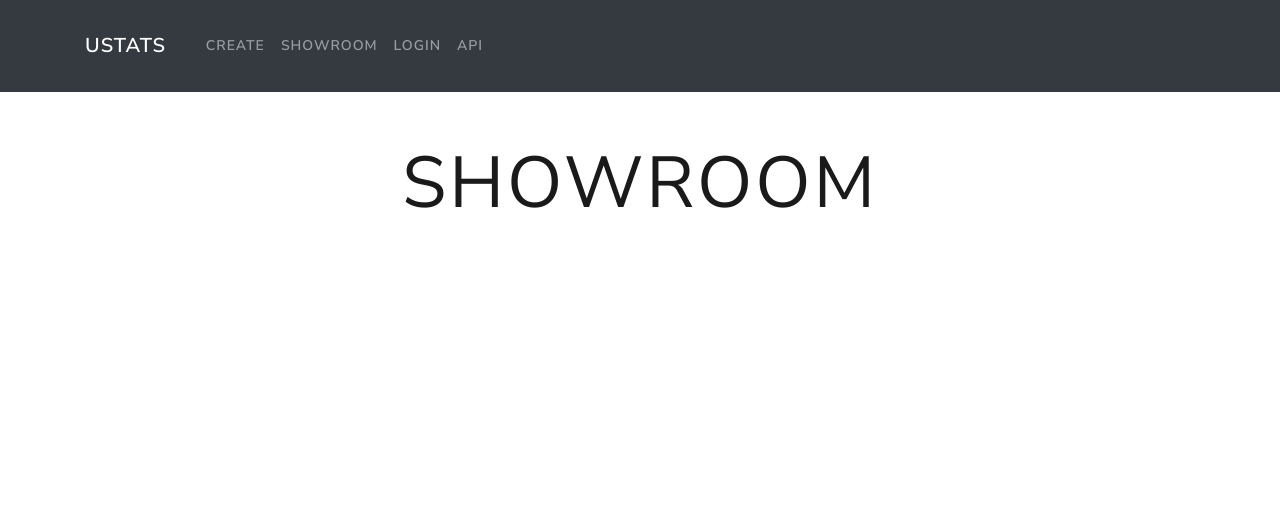
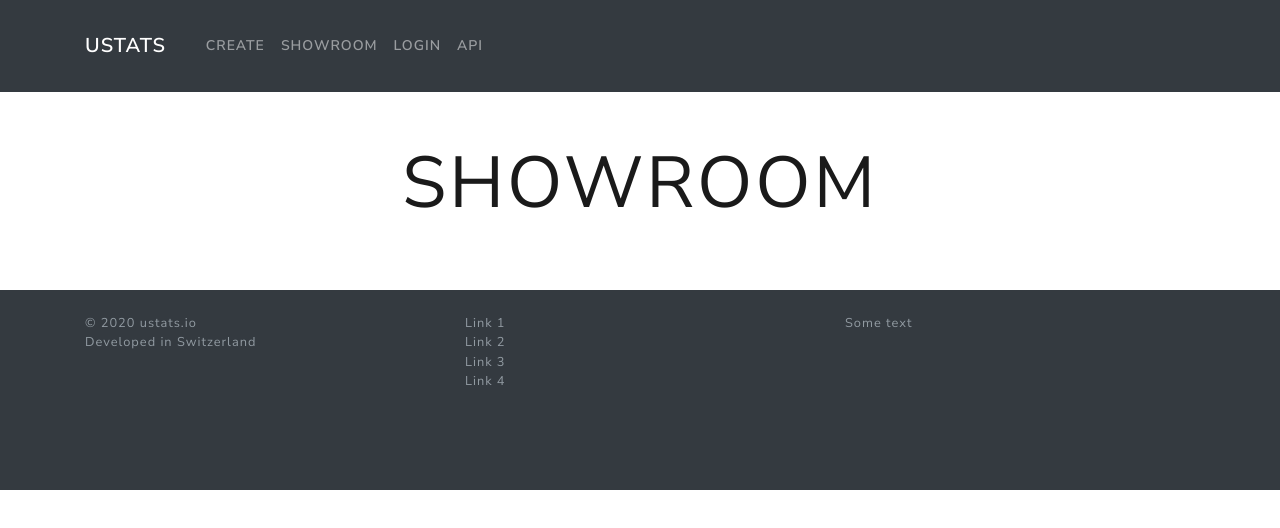
Before and after one commit to michelneeser/trackbase, a React (Create React App) app in the folder client/: page /showroom in a window 1280 px wide. Shown: the top 528 px of the page. Built offline with nearby package versions, Linux system fonts and the light colour scheme.

Commit message:
footer / cleaned up file structure / start page

```diff
--- a/client/src/App.js
+++ b/client/src/App.js
@@ -6,6 +6,7 @@ import Header from './components/home/Header';
 import Features from './components/home/Features';
 import Stat from './components/stat/Stat';
 import Showroom from './components/showroom/Showroom';
+import Footer from './components/common/Footer';
 
 import './App.scss';
 
@@ -32,6 +33,7 @@ class App extends React.Component {
               path="/showroom"
               component={Showroom} />
           </div>
+          <Route component={Footer} />
         </div>
       </Router>
     );
--- /dev/null
+++ b/client/src/components/common/Footer.js
@@ -0,0 +1,41 @@
+import React from 'react';
+import styled from 'styled-components';
+
+class Footer extends React.Component {
+  render() {
+    return (
+      <StyledFooter className="bg-dark text-light p-4">
+        <div className="container text-muted">
+          <div class="row">
+            <div class="col-md-4">
+              <p>&copy; 2020 ustats.io<br />Developed in Switzerland</p>
+            </div>
+            <div class="col-md-4">
+              <p>
+                <StyledLink>Link 1</StyledLink>
+                <StyledLink>Link 2</StyledLink>
+                <StyledLink>Link 3</StyledLink>
+                <StyledLink>Link 4</StyledLink>
+              </p>
+            </div>
+            <div class="col-md-4">
+              <p>Some text</p>
+            </div>
+          </div>
+        </div>
+      </StyledFooter>
+    )
+  }
+}
+
+const StyledFooter = styled.footer`
+  font-size: 0.8rem;
+  margin-top: 5em;
+  height: 200px;
+`;
+
+const StyledLink = styled.span`
+  display: block;
+`;
+
+export default Footer;
--- a/client/src/components/home/Features.js
+++ b/client/src/components/home/Features.js
@@ -7,30 +7,48 @@ class Features extends React.Component {
         <div className="row mt-3">
           <div className="col-md-4 mt-4">
             <div className="card shadow">
-              <div class="card-header">Feature 1</div>
-              <div class="card-body">
-                <div class="card-text">Lorem ipsum dolor sit amet, consectetur adipiscing elit, sed do eiusmod tempor incididunt ut labore et dolore magna aliqua. Sapien pellentesque habitant morbi tristique.</div>
+              <div className="card-header">Feature 1</div>
+              <div className="card-body">
+                <div className="card-text">Lorem ipsum dolor sit amet, consectetur adipiscing elit, sed do eiusmod tempor incididunt ut labore et dolore magna aliqua. Sapien pellentesque habitant morbi tristique.</div>
                 <button type="button" className="btn btn-outline-dark btn-sm mt-3">Show example</button>
               </div>
             </div>
           </div>
           <div className="col-md-4 mt-4">
             <div className="card shadow">
-              <div class="card-header">Feature 2</div>
-              <div class="card-body">
-                <div class="card-text">Lorem ipsum dolor sit amet, consectetur adipiscing elit, sed do eiusmod tempor incididunt ut labore et dolore magna aliqua. Sapien pellentesque habitant morbi tristique.</div>
+              <div className="card-header">Feature 2</div>
+              <div className="card-body">
+                <div className="card-text">Lorem ipsum dolor sit amet, consectetur adipiscing elit, sed do eiusmod tempor incididunt ut labore et dolore magna aliqua. Sapien pellentesque habitant morbi tristique.</div>
                 <button type="button" className="btn btn-outline-dark btn-sm mt-3">Show example</button>
               </div>
             </div>
           </div>
           <div className="col-md-4 mt-4">
             <div className="card shadow">
-              <div class="card-header">Feature 3</div>
-              <div class="card-body">
-                <div class="card-text">Lorem ipsum dolor sit amet, consectetur adipiscing elit, sed do eiusmod tempor incididunt ut labore et dolore magna aliqua. Sapien pellentesque habitant morbi tristique.</div>
+              <div className="card-header">Feature 3</div>
+              <div className="card-body">
+                <div className="card-text">Lorem ipsum dolor sit amet, consectetur adipiscing elit, sed do eiusmod tempor incididunt ut labore et dolore magna aliqua. Sapien pellentesque habitant morbi tristique.</div>
                 <button type="button" className="btn btn-outline-dark btn-sm mt-3">Show example</button>
               </div>
             </div>
+          </div>
+        </div>
+        <hr className="mt-5 mb-5" />
+        <div className="row mt-3 px-5">
+          <div className="col-md-8">
+            <p class="lead">Lorem ipsum dolor sit amet, consectetur adipiscing elit, sed do eiusmod tempor incididunt ut labore et dolore magna aliqua. Sapien pellentesque habitant morbi tristique.</p>
+          </div>
+          <div className="col-md-4">
+            <img src="https://place-hold.it/300" alt="placeholder" />
+          </div>
+        </div>
+        <hr className="mt-5 mb-5" />
+        <div className="row mt-3 px-5">
+          <div className="col-md-8">
+            <p class="lead">Lorem ipsum dolor sit amet, consectetur adipiscing elit, sed do eiusmod tempor incididunt ut labore et dolore magna aliqua. Sapien pellentesque habitant morbi tristique.</p>
+          </div>
+          <div className="col-md-4">
+            <img src="https://place-hold.it/300" alt="placeholder" />
           </div>
         </div>
       </div>
```
